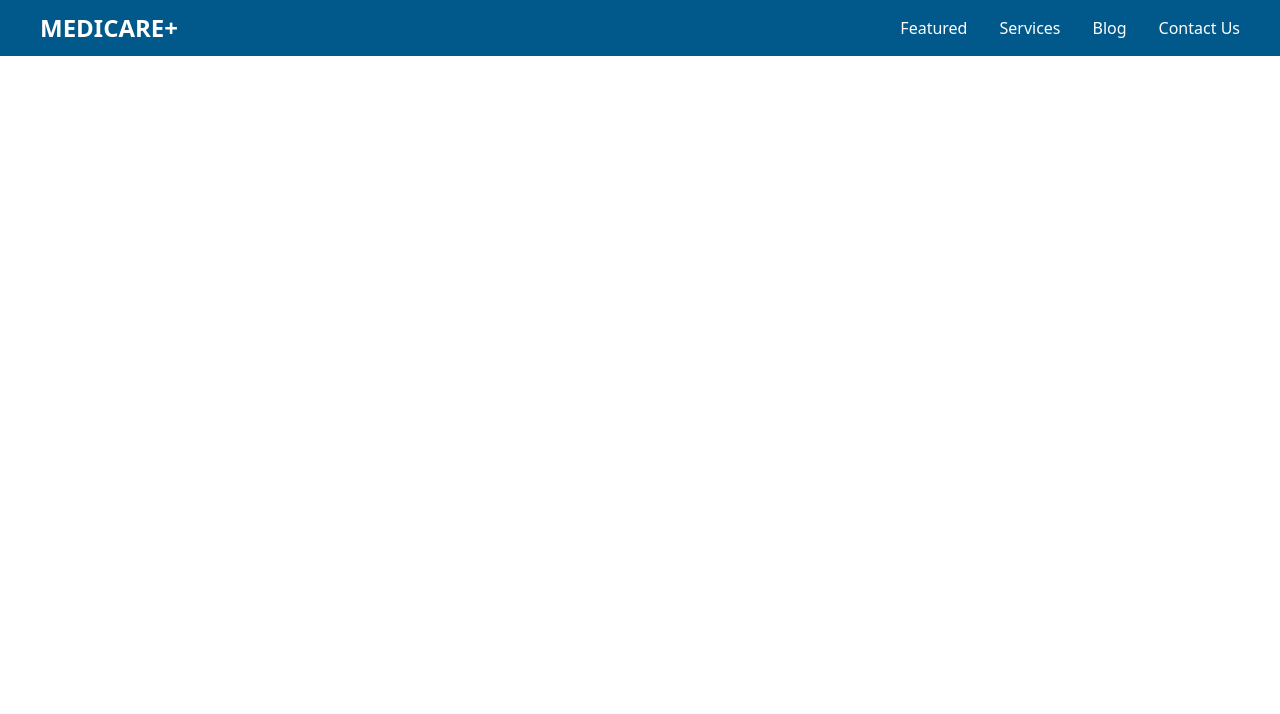
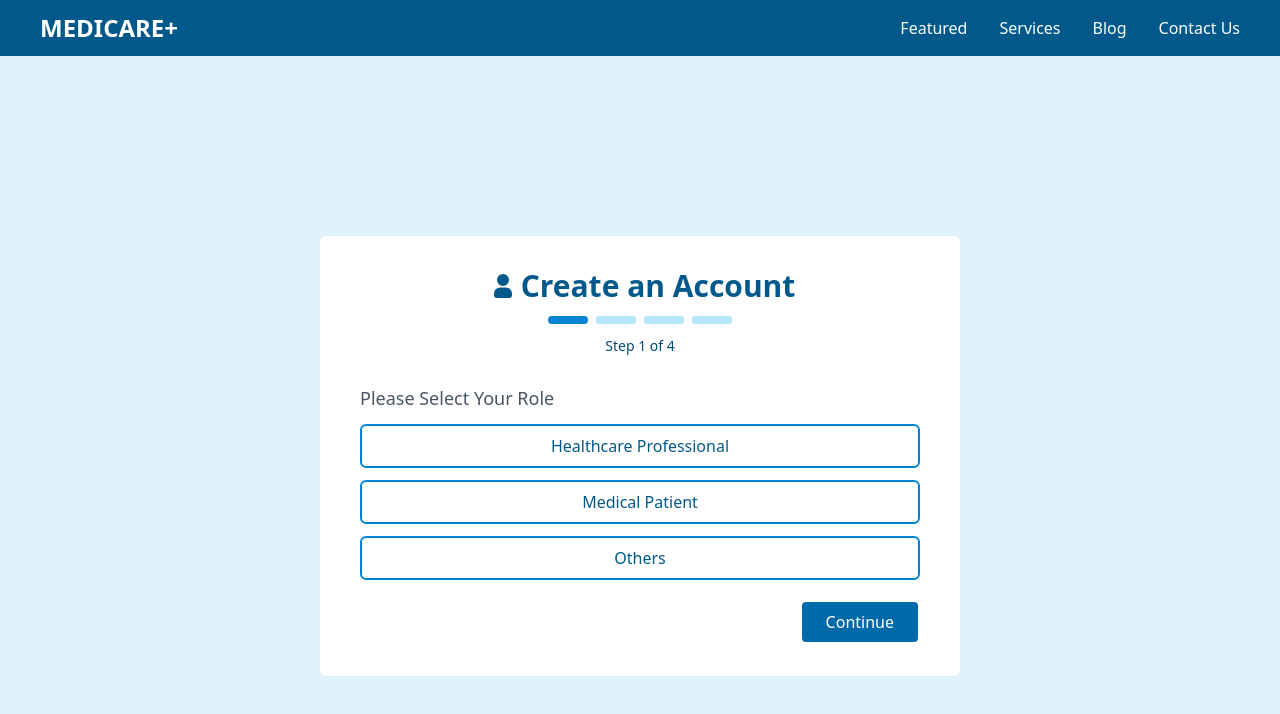
Before and after one commit to XuanGiaHanNguyen/MediCare-, a React (Vite) app in the folder frontend/: page /signup in a window 1280 px wide. Shown: the top 714 px of the page. Built offline with nearby package versions, Linux system fonts and the light colour scheme.

Commit message:
created component - create account template

```diff
--- a/frontend/src/App.jsx
+++ b/frontend/src/App.jsx
@@ -1,6 +1,8 @@
 import {BrowserRouter, Routes, Route} from "react-router-dom"
 
 import Landing from "./pages/Landing"
+import SignUp from "./pages/SignUp"
+
 import Header from "./component/header"
 
 
@@ -11,6 +13,7 @@ function App() {
       <Header/>
       <Routes>
         <Route path="/" element={<Landing/>}/>
+        <Route path="/signup" element={<SignUp/>}/>
       </Routes>
     </BrowserRouter>
   )
--- a/frontend/src/assets/icon.jsx
+++ b/frontend/src/assets/icon.jsx
@@ -1,5 +1,5 @@
 export const UserIcon = (
-<svg class="w-6 h-6 text-gray-800 dark:text-white" aria-hidden="true" xmlns="http://www.w3.org/2000/svg" width="24" height="24" fill="currentColor" viewBox="0 0 24 24">
+<svg class="w-9 h-9 text-sky-800 dark:text-white" aria-hidden="true" xmlns="http://www.w3.org/2000/svg" width="24" height="24" fill="currentColor" viewBox="0 0 24 24">
   <path fill-rule="evenodd" d="M12 4a4 4 0 1 0 0 8 4 4 0 0 0 0-8Zm-2 9a4 4 0 0 0-4 4v1a2 2 0 0 0 2 2h8a2 2 0 0 0 2-2v-1a4 4 0 0 0-4-4h-4Z" clip-rule="evenodd"/>
 </svg>
 )
--- a/frontend/src/component/header.jsx
+++ b/frontend/src/component/header.jsx
@@ -5,7 +5,7 @@ import { Link } from "react-router-dom"
 const Header = (props) => {
     return(
         <div className="py-3 px-10 flex flex-row justify-between bg-sky-800 shadow-b-xl">
-            <h1 className="font-bold text-2xl text-white">MEDICARE+</h1>
+            <Link to="/" className="font-bold text-2xl text-white">MEDICARE+</Link>
             <div className="pt-1 text-white font-medium flex flex-row gap-8">
                 <Link className="group">
                     Featured
--- a/frontend/src/pages/Landing.jsx
+++ b/frontend/src/pages/Landing.jsx
@@ -213,7 +213,7 @@ function Landing () {
             `}</style>
 
             {/* Hero Section  */}
-            <div className="w-full bg-gradient-to-br from-blue-50 to-blue-100 flex flex-row overflow-hidden">
+            <div className="w-full bg-sky-100 flex flex-row overflow-hidden">
                 <div className="flex-[1.25] px-10 flex justify-center align-center items-center">
                     <div className={`flex flex-col gap-4 transform transition-all duration-1000 ease-out ${
                       heroVisible ? 'translate-x-0 opacity-100' : '-translate-x-16 opacity-0'
--- a/frontend/src/pages/SignUp.jsx
+++ b/frontend/src/pages/SignUp.jsx
@@ -0,0 +1,42 @@
+import { UserIcon } from "../assets/icon"
+
+
+function SignUp (){
+
+    return(
+        <div className="w-full h-screen bg-sky-100 flex items-center justify-center">
+            <div className="bg-white p-5 rounded-md flex flex-col items-center w-1/2 gap-3 py-8 px-10">
+                <h1 className="text-3xl text-sky-800 font-semibold flex flex-row"><span>{UserIcon}</span>Create an Account </h1>
+                <div className="flex items-center justify-center space-x-2">
+                    <div className="w-10 h-2 bg-sky-600 rounded-full"></div>
+                    <div className="w-10 h-2 bg-sky-200 rounded-full"></div>
+                    <div className="w-10 h-2 bg-sky-200 rounded-full"></div>
+                    <div className="w-10 h-2 bg-sky-200 rounded-full"></div>
+                </div>
+                <p className="text-sm text-sky-900 mb-4">Step 1 of 4</p>
+                <h2 className="text-lg font-medium flex w-full text-gray-600">Please Select Your Role</h2>
+
+                <div className="border-2 border-sky-600 text-sky-800 font-medium w-full flex text-center justify-center py-2 rounded-md hover:bg-sky-600 hover:text-white">
+                    Healthcare Professional
+                </div>
+
+                <div className="border-2 border-sky-600 text-sky-800 font-medium w-full flex text-center justify-center py-2 rounded-md hover:bg-sky-600 hover:text-white">
+                    Medical Patient
+                </div>
+
+                <div className="border-2 border-sky-600 text-sky-800 font-medium w-full flex text-center justify-center py-2 rounded-md hover:bg-sky-600 hover:text-white">
+                    Others
+                </div>
+
+                <div className="flex w-full justify-end pt-2">
+                    <div className="border-2 px-6 py-2 rounded-md font-medium text-white bg-sky-700">
+                        Continue
+                    </div>
+                </div>
+
+            </div>
+        </div>
+    )
+}
+
+export default SignUp
```
